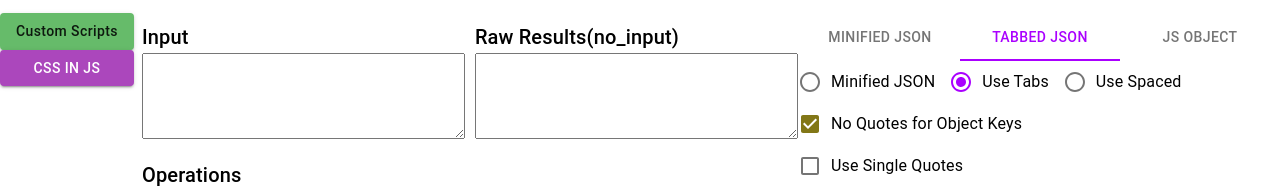
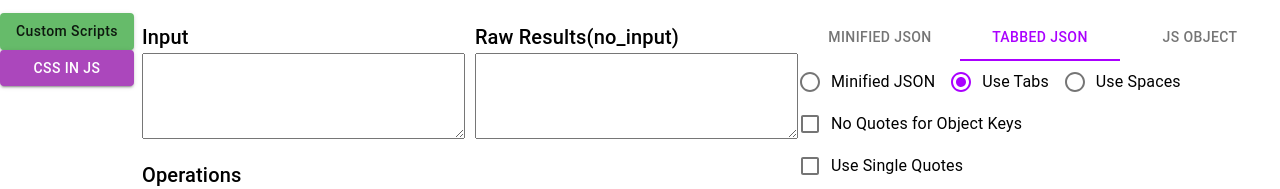
Before and after one commit to zhanbei/Infra-Tools, a React app: page / in a window 1280 px wide. Shown: the part 151-340 px from the top of the page. Built offline with nearby package versions, Linux system fonts and the light colour scheme.

Commit message:
[src/ScriptsHome/ResultOptions] Supported selection of builtin options sets.

```diff
--- a/src/ScriptsHome/ResultOptions.tsx
+++ b/src/ScriptsHome/ResultOptions.tsx
@@ -15,7 +15,24 @@ interface IProps {
 	onChange: (options: IStringifyOptions) => any;
 }
 
+const OPTIONS_BASE = {minified: false, useTabs: false, useSpaces: false, useSingleQuotes: false, noQuotesForKeys: false};
 const defaultOptions: IStringifyOptions = {useTabs: true, noQuotesForKeys: true};
+const OPTIONS_MINIFIED: IStringifyOptions = {...OPTIONS_BASE, minified: true};
+const OPTIONS_TABBED: IStringifyOptions = {...OPTIONS_BASE, useTabs: true};
+const OPTIONS_JS: IStringifyOptions = {...OPTIONS_BASE, useTabs: true, useSingleQuotes: true, noQuotesForKeys: true};
+
+const getOptionsBySet = (set: string): IStringifyOptions => {
+	switch (set) {
+		case 'minified':
+			return OPTIONS_MINIFIED;
+		case 'tabbed':
+			return OPTIONS_TABBED;
+		case 'js':
+			return OPTIONS_JS;
+		default:
+			return defaultOptions;
+	}
+};
 
 // type IOptionsSet = 'minified' | 'tabbed' | 'spaced'
 
@@ -41,12 +58,11 @@ const getTypeByOptions = ({minified, useTabs}: IStringifyOptions): string => {
 
 export const ResultOptions = React.memo(({onChange}: IProps) => {
 	const [set, doSetOptionsSet] = React.useState('tabbed');
-	const [options, doSetOptions] = React.useState(defaultOptions);
-
-	console.log('current soptions:', options);
+	const [options, doSetOptions] = React.useState(getOptionsBySet(set));
 
 	const setOptionsSet = (set: string) => {
 		doSetOptionsSet(set);
+		updateOptions(getOptionsBySet(set));
 	};
 
 	const updateOptions = (p: Partial<IStringifyOptions>) => {
@@ -69,7 +85,7 @@ export const ResultOptions = React.memo(({onChange}: IProps) => {
 				<RadioGroup name='options-type' value={getTypeByOptions(options)} onChange={(event: React.ChangeEvent<HTMLInputElement>) => updateOptions(getOptionsByType(event.target.value))} row>
 					<FormControlLabel label='Minified JSON' value='minified' control={<Radio color='primary'/>}/>
 					<FormControlLabel label='Use Tabs' value='tabs' control={<Radio color='primary'/>}/>
-					<FormControlLabel label='Use Spaced' value='spaces' control={<Radio color='primary'/>}/>
+					<FormControlLabel label='Use Spaces' value='spaces' control={<Radio color='primary'/>}/>
 				</RadioGroup>
 			</FormControl>
 			<FormGroup>
```
